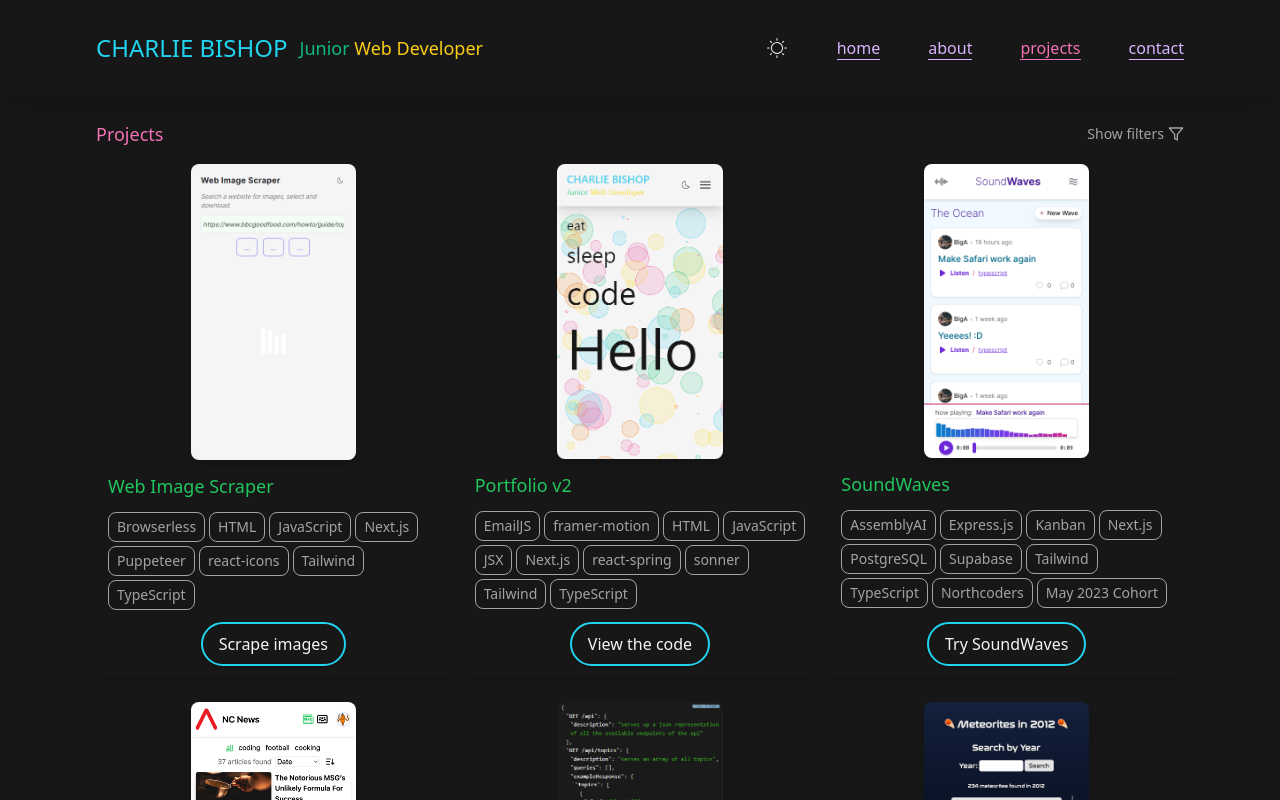
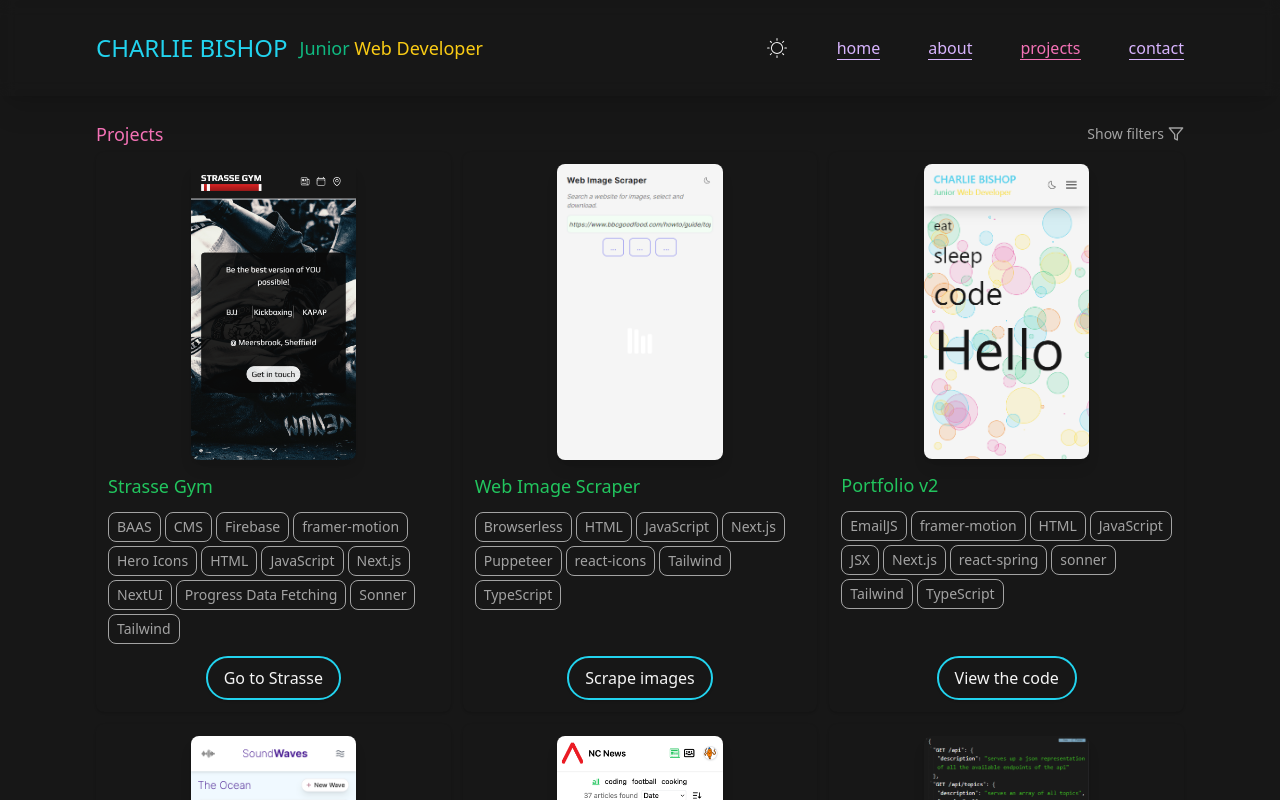
Before and after one commit to charlieBdev/portfolio, a Next.js app: page /projects in a window 1280 px wide. Shown: the top 800 px of the page. Built offline with nearby package versions, Linux system fonts and the light colour scheme.

Commit message:
update projects

```diff
--- a/src/data/projectsArr.ts
+++ b/src/data/projectsArr.ts
@@ -1,123 +1,160 @@
 const projectsArr = [
 	{
-    name: "Web Image Scraper",
-    desc: "A tool made for getting images from a website. Originally made to speed up the process of archiving old websites. The search history shows the last 3 searches and you can go to a random URL from a list I have stored in an array. In development everything worked fine up until deploying on Vercel so I had to make use of Browserless. The project also uses Puppeteer and I hope to implement the option to filter small images and the ability to download all or a selection of images.",
-    imgURL: "/WebImageScraper/Web-Image-Scraper.png",
+		name: 'Strasse Gym',
+		desc: 'Not done yet',
+		imgURL: '/Strasse/StrasseGym.png',
 		tags: [
-      "Browserless", "HTML", "JavaScript", "Next.js", "Puppeteer", "react-icons", "Tailwind", "TypeScript"
+			'BAAS',
+			'CMS',
+			'Firebase',
+			'framer-motion',
+			'Hero Icons',
+			'HTML',
+			'JavaScript',
+			'Next.js',
+			'NextUI',
+			'Progress Data Fetching',
+			'Sonner',
+			'Tailwind',
 		],
-    btnText: "Scrape images",
-    btnLink: "https://web-img-scraper.vercel.app/"
+		btnText: 'Go to Strasse',
+		btnLink: 'https://strasse-gym.vercel.app/',
 	},
 	{
-    name: "Portfolio v2",
-    desc: "This is my second Next.js app. The icons, skills, and project data are stored in variables and rendered in lists as cards. This makes adding new items easy and the code DRY. I used a frosted navbar and EmailJS for the contact form. Inspiration for the colours was taken from my VS Code theme - oh lucy. Note - there may be a few bugs and I'll be adding more functionality and projects as time passes!",
-    imgURL: "/Portfoliov2/Portfoliov2.png",
+		name: 'Web Image Scraper',
+		desc: 'A tool made for getting images from a website. Originally made to speed up the process of archiving old websites. The search history shows the last 3 searches and you can go to a random URL from a list I have stored in an array. In development everything worked fine up until deploying on Vercel so I had to make use of Browserless. The project also uses Puppeteer and I hope to implement the option to filter small images and the ability to download all or a selection of images.',
+		imgURL: '/WebImageScraper/Web-Image-Scraper.png',
 		tags: [
-      "EmailJS", "framer-motion", "HTML", "JavaScript", "JSX", "Next.js", "react-spring", "sonner", "Tailwind", "TypeScript"
+			'Browserless',
+			'HTML',
+			'JavaScript',
+			'Next.js',
+			'Puppeteer',
+			'react-icons',
+			'Tailwind',
+			'TypeScript',
 		],
-    btnText: "View the code",
-    btnLink: "https://github.com/charlieBdev/portfolio"
+		btnText: 'Scrape images',
+		btnLink: 'https://web-img-scraper.vercel.app/',
 	},
 	{
-    name: "SoundWaves",
-    desc: "A full stack team project made in under two weeks. SoundWaves is a more accessible Twitter experience that allows users to record 'waves', which are then transcribed. We spiked the project before commencing and made wireframes and component trees as part of our planning. We also held standups daily and tracked progress using Trello.",
-    imgURL: "/SoundWaves/SoundWaves.png",
+		name: 'Portfolio v2',
+		desc: "This is my second Next.js app. The icons, skills, and project data are stored in variables and rendered in lists as cards. This makes adding new items easy and the code DRY. I used a frosted navbar and EmailJS for the contact form. Inspiration for the colours was taken from my VS Code theme - oh lucy. Note - there may be a few bugs and I'll be adding more functionality and projects as time passes!",
+		imgURL: '/Portfoliov2/Portfoliov2.png',
 		tags: [
-      "AssemblyAI",
-      "Express.js",
-      "Kanban",
-      "Next.js",
-      "PostgreSQL",
-      "Supabase",
-      "Tailwind",
-      "TypeScript",
-      "Northcoders",
-      "May 2023 Cohort",
+			'EmailJS',
+			'framer-motion',
+			'HTML',
+			'JavaScript',
+			'JSX',
+			'Next.js',
+			'react-spring',
+			'sonner',
+			'Tailwind',
+			'TypeScript',
 		],
-    btnText: "Try SoundWaves",
-    btnLink: "https://aa-sound-waves.vercel.app/waves",
+		btnText: 'View the code',
+		btnLink: 'https://github.com/charlieBdev/portfolio',
 	},
 	{
-    name: "NC News",
-    desc: "NC News is a minimalistic Reddit clone. I'm currently working on this to improve on the current functionality and a few more features I'd like to add are user accounts, the ability to up or down vote articles and comments, and the ability to post an article. Having used Tailwind in more recent projects, I'm also now adding that as, while the styling with Vanilla CSS was great in my opinion, it was a pain having to edit or add more styling.",
-    imgURL: "/NCNews/NCNews.png",
+		name: 'SoundWaves',
+		desc: "A full stack team project made in under two weeks. SoundWaves is a more accessible Twitter experience that allows users to record 'waves', which are then transcribed. We spiked the project before commencing and made wireframes and component trees as part of our planning. We also held standups daily and tracked progress using Trello.",
+		imgURL: '/SoundWaves/SoundWaves.png',
 		tags: [
-      "CORS",
-      "Notistack",
-      "PERN",
-      "React",
-      "RESTful API",
-      "Tailwind",
-      "Vanilla CSS",
-      "Northcoders",
-      "May 2023 Cohort",
+			'AssemblyAI',
+			'Express.js',
+			'Kanban',
+			'Next.js',
+			'PostgreSQL',
+			'Supabase',
+			'Tailwind',
+			'TypeScript',
+			'Northcoders',
+			'May 2023 Cohort',
 		],
-    btnText: "Go to NC News",
-    btnLink: "https://euphonious-scone-36cbae.netlify.app/",
+		btnText: 'Try SoundWaves',
+		btnLink: 'https://aa-sound-waves.vercel.app/waves',
 	},
 	{
-    name: "NC News API",
-    desc: "The backend for NC News was developed using Test-Driven Development with Jest and Supertest and the Model View Controller design pattern. There are currently nine endpoints to handle GET, POST, PATCH, and DELETE requests, but I will be adding more soon as more features are required on the frontend. The database is hosted by ElephantSQL.",
-    imgURL: "/NCNews/NCNewsAPI.png",
+		name: 'NC News',
+		desc: "NC News is a minimalistic Reddit clone. I'm currently working on this to improve on the current functionality and a few more features I'd like to add are user accounts, the ability to up or down vote articles and comments, and the ability to post an article. Having used Tailwind in more recent projects, I'm also now adding that as, while the styling with Vanilla CSS was great in my opinion, it was a pain having to edit or add more styling.",
+		imgURL: '/NCNews/NCNews.png',
 		tags: [
-      "ElephantSQL",
-      "Express.js",
-      "Jest",
-      "MVC",
-      "PERN",
-      "PostgreSQL",
-      "RESTful API",
-      "Supertest",
-      "TDD",
-      "Northcoders",
-      "May 2023 Cohort",
+			'CORS',
+			'Notistack',
+			'PERN',
+			'React',
+			'RESTful API',
+			'Tailwind',
+			'Vanilla CSS',
+			'Northcoders',
+			'May 2023 Cohort',
 		],
-    btnText: "View the NC News API",
-    btnLink: "https://nc-news-qvv1.onrender.com/api",
+		btnText: 'Go to NC News',
+		btnLink: 'https://euphonious-scone-36cbae.netlify.app/',
 	},
 	{
-    name: "Meteorites App",
-    desc: "A solo frontend project that connects to the NASA Meteorite Landings API to get data on meteorites in a given year. I hope to add a visualisation of a world map showing where each meteor hit and also a single meteor page. This was my first experience with React, connecting to an API, and using pagination. Times misspelt meteroites - 42,000,001!",
-    imgURL: "/Meteorites/Meteorites.png",
+		name: 'NC News API',
+		desc: 'The backend for NC News was developed using Test-Driven Development with Jest and Supertest and the Model View Controller design pattern. There are currently nine endpoints to handle GET, POST, PATCH, and DELETE requests, but I will be adding more soon as more features are required on the frontend. The database is hosted by ElephantSQL.',
+		imgURL: '/NCNews/NCNewsAPI.png',
 		tags: [
-      "Axios",
-      "Express.js",
-      "Jest",
-      "Pagination",
-      "React",
-      "RESTful API",
-      "TDD",
-      "Northcoders",
-      "May 2023 Cohort",
+			'ElephantSQL',
+			'Express.js',
+			'Jest',
+			'MVC',
+			'PERN',
+			'PostgreSQL',
+			'RESTful API',
+			'Supertest',
+			'TDD',
+			'Northcoders',
+			'May 2023 Cohort',
 		],
-    btnText: "Check out space stuff",
-    btnLink: "https://precious-madeleine-f3b23d.netlify.app/",
+		btnText: 'View the NC News API',
+		btnLink: 'https://nc-news-qvv1.onrender.com/api',
 	},
 	{
-    name: "myDictionary",
-    desc: "A tool for English language learners to help them remember vocabulary by recording it in a personalised way. The app isn't currently deployed but a demo can be viewed by clicking the button below. The app was made as part of my final CS50 Introduction to Computer Science project. The concept was my own having been an English Language Teacher in a past life.",
-    imgURL: "/FillerGoodVibesSign.png",
-    tags: ["Bootstrap", "Flask", "HTML", "Jinja", "Python", "SQLite3", "CS50"],
-    btnText: "Watch a demo",
-    btnLink: "https://www.youtube.com/embed/SKNA0gKNQ8o",
+		name: 'Meteorites App',
+		desc: 'A solo frontend project that connects to the NASA Meteorite Landings API to get data on meteorites in a given year. I hope to add a visualisation of a world map showing where each meteor hit and also a single meteor page. This was my first experience with React, connecting to an API, and using pagination. Times misspelt meteroites - 42,000,001!',
+		imgURL: '/Meteorites/Meteorites.png',
+		tags: [
+			'Axios',
+			'Express.js',
+			'Jest',
+			'Pagination',
+			'React',
+			'RESTful API',
+			'TDD',
+			'Northcoders',
+			'May 2023 Cohort',
+		],
+		btnText: 'Check out space stuff',
+		btnLink: 'https://precious-madeleine-f3b23d.netlify.app/',
 	},
 	{
-    name: "Sunny Surfboards",
+		name: 'myDictionary',
+		desc: "A tool for English language learners to help them remember vocabulary by recording it in a personalised way. The app isn't currently deployed but a demo can be viewed by clicking the button below. The app was made as part of my final CS50 Introduction to Computer Science project. The concept was my own having been an English Language Teacher in a past life.",
+		imgURL: '/FillerGoodVibesSign.png',
+		tags: ['Bootstrap', 'Flask', 'HTML', 'Jinja', 'Python', 'SQLite3', 'CS50'],
+		btnText: 'Watch a demo',
+		btnLink: 'https://www.youtube.com/embed/SKNA0gKNQ8o',
+	},
+	{
+		name: 'Sunny Surfboards',
 		desc: "This was a solo project made while on my first part-time Software Development bootcamp at Sheffield College. Prior to this I hadn't used VS Code or C# but loved the opportunity to work on a simulation of a real-world project. The project was managed using Monday. The app is a calculator of sorts, which helps staff calculate the costs of surfboard and wetsuit rentals.",
-    imgURL: "/FillerGoodVibesSign.png",
+		imgURL: '/FillerGoodVibesSign.png',
 		tags: [
-      "C#",
-      "Monday",
-      "VS Code",
-      "WinForms",
-      ".NET",
-      "Sheffield College",
-      "Dec 2022",
+			'C#',
+			'Monday',
+			'VS Code',
+			'WinForms',
+			'.NET',
+			'Sheffield College',
+			'Dec 2022',
 		],
-    btnText: "View the repo",
-    btnLink: "https://github.com/charlieBdev/Sunny-Surfboards",
+		btnText: 'View the repo',
+		btnLink: 'https://github.com/charlieBdev/Sunny-Surfboards',
 	},
-]
+];
 
-export default projectsArr
+export default projectsArr;
```
Also changed, not shown: public/Strasse/StrasseGym.png (added). Lines whose indentation alone changed are shown as unchanged.
